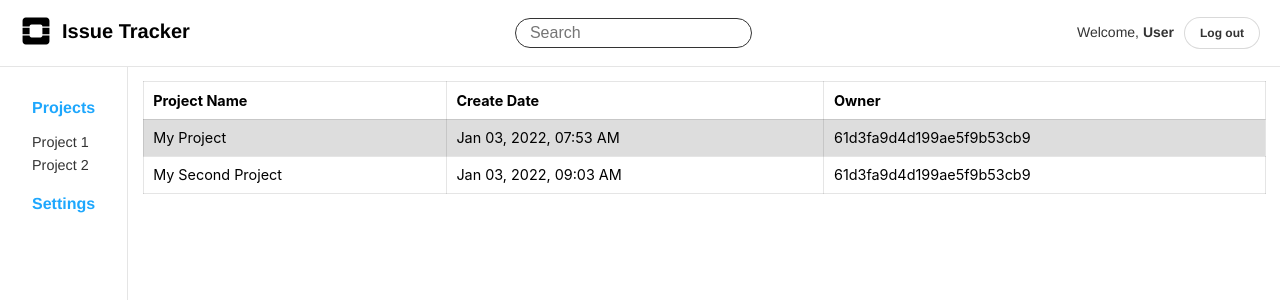
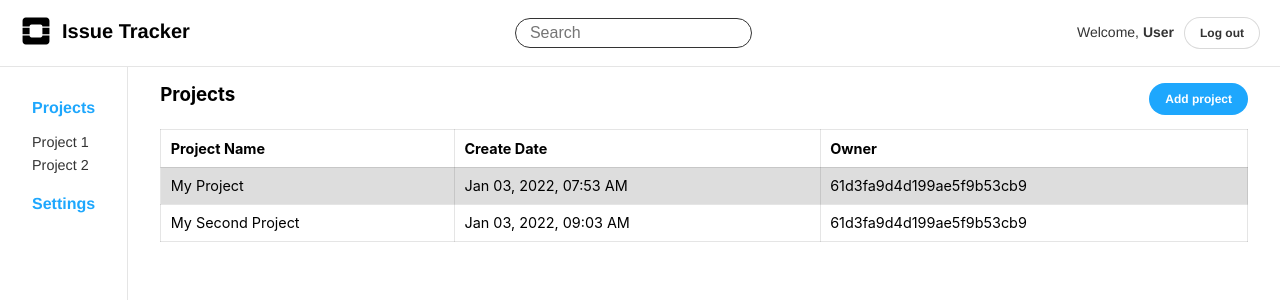
Before and after one commit to henrikeskisikkila/issue-tracker, a React (Create React App) app: page /projects in a window 1280 px wide. Shown: the top 300 px of the page. Built offline with nearby package versions, Linux system fonts and the light colour scheme.

Commit message:
Add initial add project page

```diff
--- a/src/components/table.css
+++ b/src/components/table.css
@@ -1,7 +1,7 @@
 table {
   width: 100%;
   height: fit-content;
-  margin: 0.9rem;
+  margin-top: 0.9rem;
   border-collapse: collapse;
   font-size: 0.9rem;
 }
--- /dev/null
+++ b/src/pages/AddProject.tsx
@@ -0,0 +1,25 @@
+import { Button } from "components/Button";
+import { Project } from "types";
+
+interface AddProjectProps {
+  onSave: (project: Project) => void;
+}
+
+export const AddProject = ({ onSave }: AddProjectProps) => {
+  const handleSaveButton = () => {
+    onSave({
+      id: "id",
+      name: "Project Name",
+      createdBy: "2022-01-03T09:03:03.905+00:00",
+      createdAt: "61d3fa9d4d199ae5f9b53cb9",
+    });
+  };
+  return (
+    <Button
+      primary={true}
+      size={"small"}
+      label={"Save"}
+      onClick={handleSaveButton}
+    />
+  );
+};
--- a/src/pages/Projects.tsx
+++ b/src/pages/Projects.tsx
@@ -2,22 +2,38 @@ import { useState } from "react";
 import { Header } from "components/Header";
 import { Navigator } from "components/Navigator";
 import { menu } from "config";
+import { Stack } from "components/Stack";
+import { Button } from "components/Button";
 import { Table } from "components/Table";
 import { Project } from "types";
+import { AddProject } from "pages/AddProject";
 import { projects } from "data/projects";
 import { formatDate } from "services/format";
+import "./projects.css";
 
 export const Projects = () => {
-  const [newProject, setNewProject] = useState(true);
+  const [addProject, setAddProject] = useState(false);
 
-  const showNewProject = () => {
-    return <>Add a new project</>;
+  const saveProject = (project: Project) => {
+    console.log("Save project", project);
+    setAddProject(false);
   };
 
   const listProjects = () => {
     const data = projectData(projects);
     return (
-      <Table headers={["Project Name", "Create Date", "Owner"]} rows={data} />
+      <div className="projects">
+        <Stack justifyContent="space-between">
+          <h3 className="header">Projects</h3>
+          <Button
+            primary={true}
+            size={"small"}
+            label={"Add project"}
+            onClick={() => setAddProject(true)}
+          />
+        </Stack>
+        <Table headers={["Project Name", "Create Date", "Owner"]} rows={data} />
+      </div>
     );
   };
 
@@ -33,7 +49,7 @@ export const Projects = () => {
       <Header user={{ name: "User" }} onSearch={() => {}} onLogout={() => {}} />
       <div style={{ display: "flex", flexDirection: "row" }}>
         <Navigator menu={menu} />
-        {newProject ? listProjects() : showNewProject()}
+        {addProject ? <AddProject onSave={saveProject} /> : listProjects()}
       </div>
     </div>
   );
--- /dev/null
+++ b/src/pages/projects.css
@@ -0,0 +1,6 @@
+.projects {
+  display: flex;
+  flex: 1;
+  flex-direction: column;
+  margin: 1rem 2rem;
+}
```
